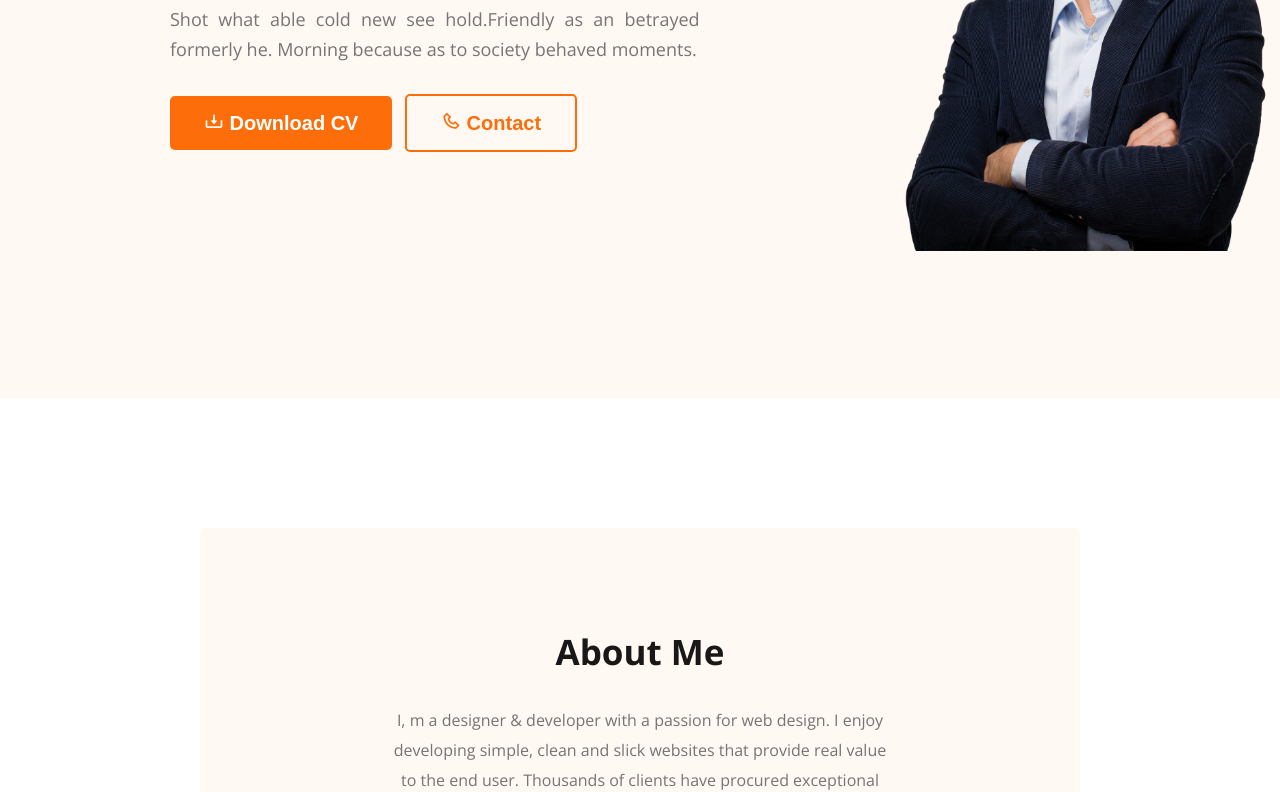
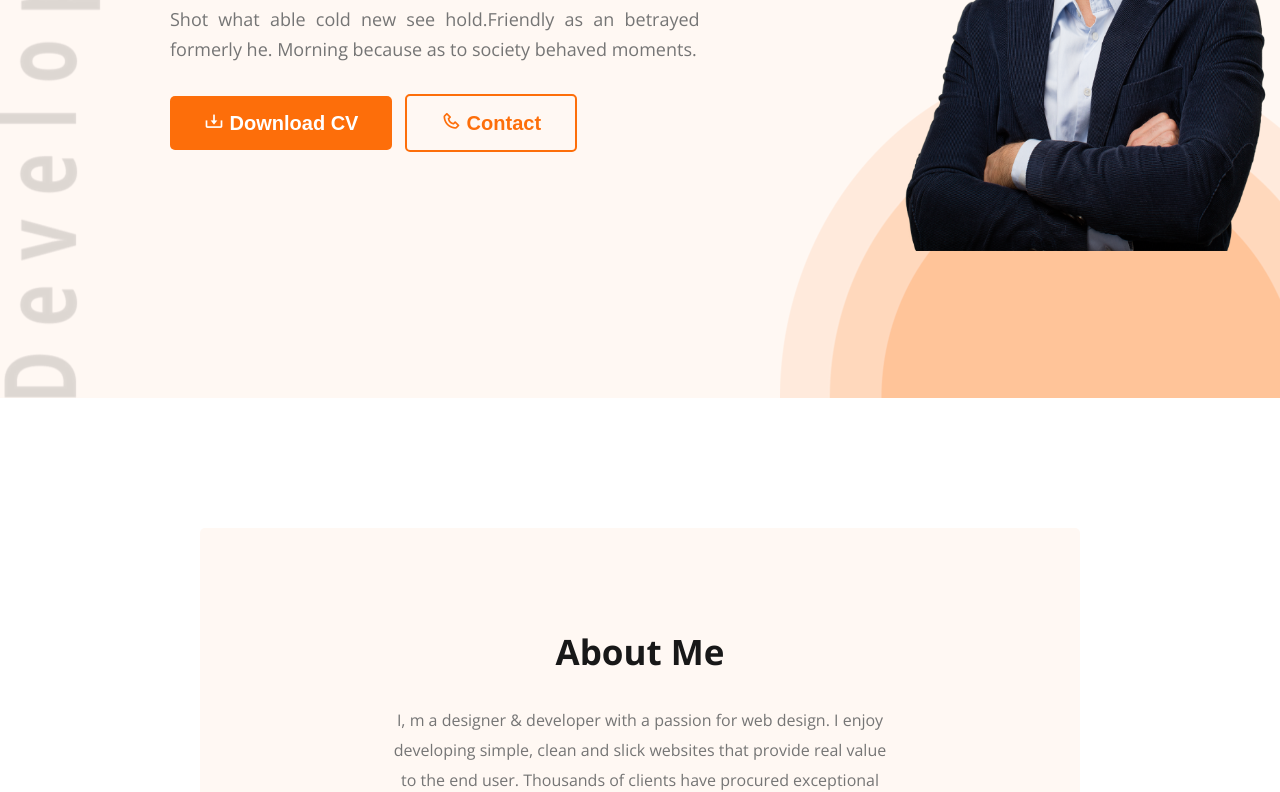
Before and after one commit to Shahed007/developer-portfolio2, a plain HTML site: page index.html in a window 1280 px wide. Shown: the part 402-1194 px from the top of the page. Drawn offline with nearby package versions, Linux system fonts and the light colour scheme; the site is published under a folder, as on GitHub Pages, so addresses that start at the root find nothing.

Commit message:
fixed background issu header section

```diff
--- a/style.css/style.css
+++ b/style.css/style.css
@@ -116,8 +116,8 @@ nav > div .logo .logo-highlight {
 .header {
   height: 100vh;
   background-color: var(--bg-color-primary);
-  background-image: url("/images/header_bg-2.png"),
-    url("/images/developer-2.png");
+  background-image: url("../images/header_bg-2.png"),
+    url("../images/developer-2.png");
   background-repeat: no-repeat;
   background-position: bottom right, bottom left;
 }
```
